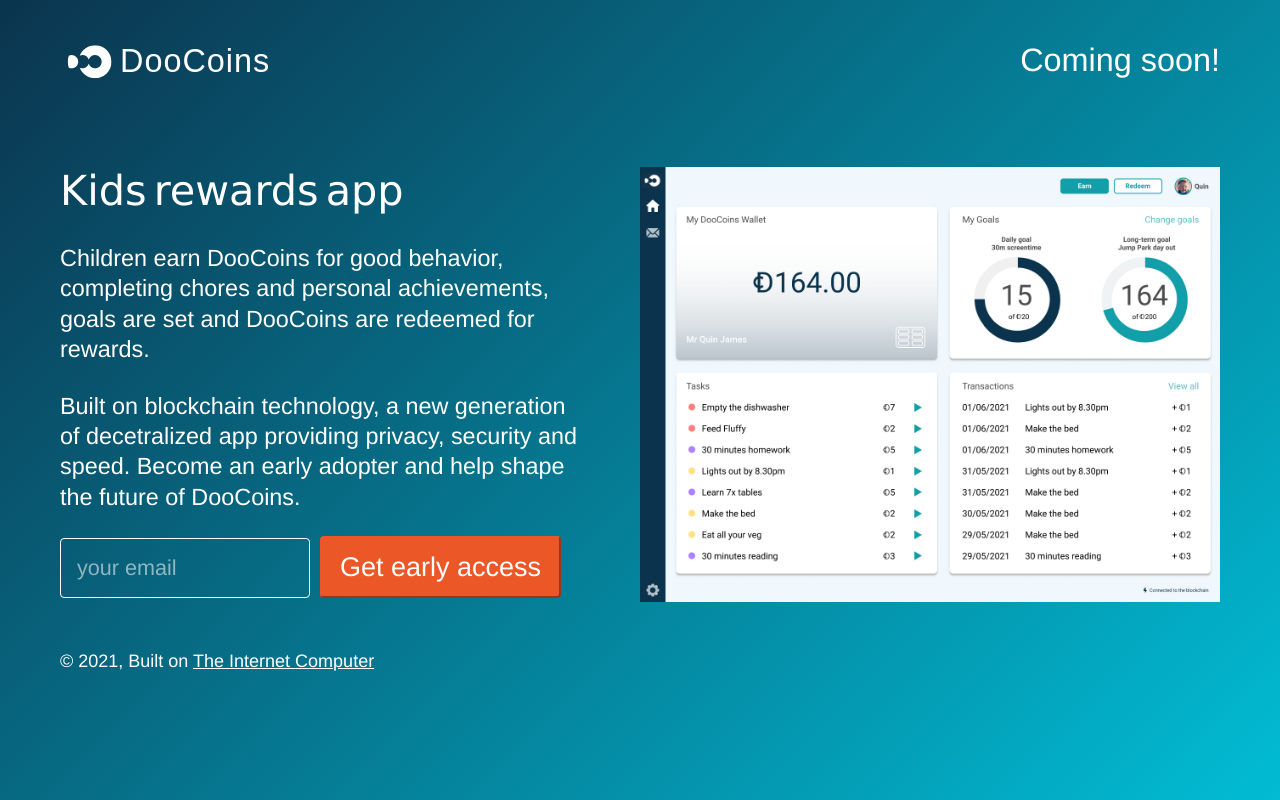
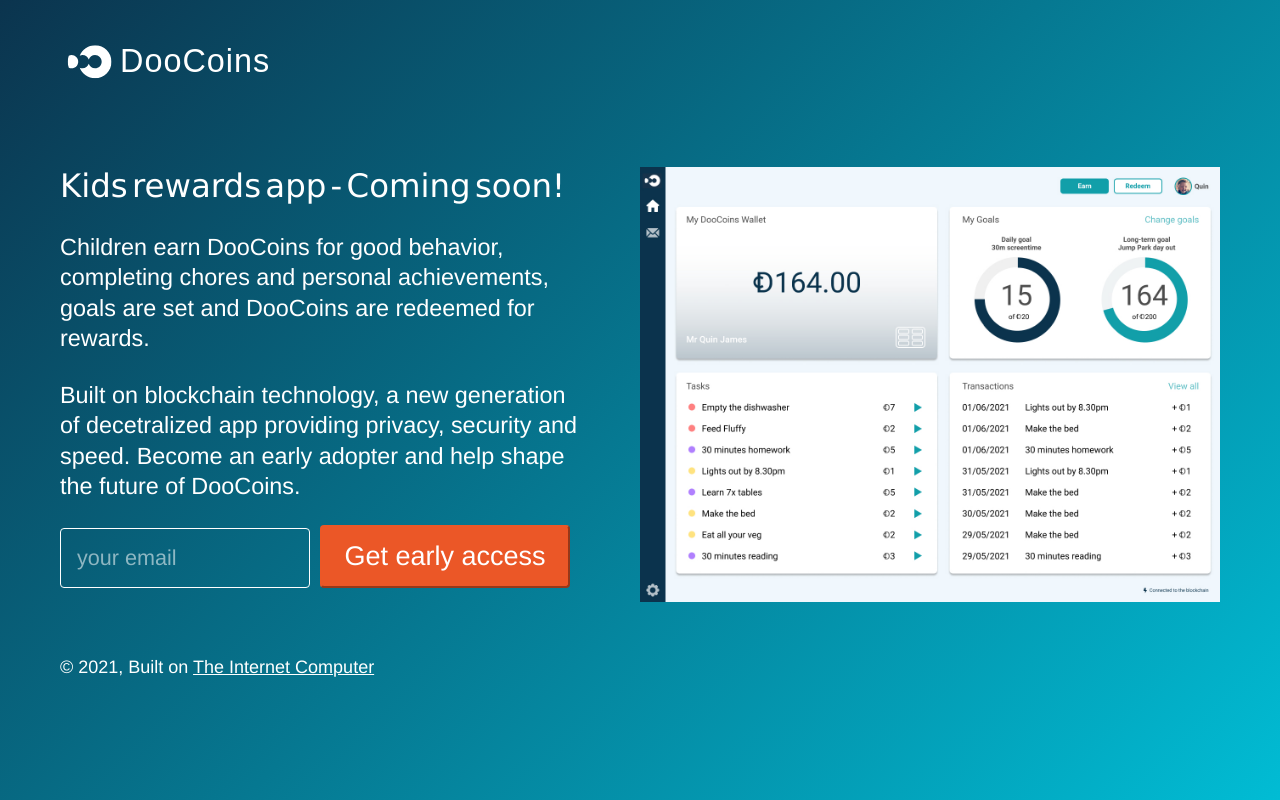
Before and after one commit to jakepeg/doo-coins-landing, a Gatsby site: page / in a window 1280 px wide. Built offline with nearby package versions, Linux system fonts and the light colour scheme; Gatsby itself is replaced by a stand-in of ours.

Commit message:
mobile tweaks

```diff
--- a/src/components/header.js
+++ b/src/components/header.js
@@ -22,7 +22,7 @@
           color="white"
           className="cta"
         /> */}
-        <div className="soon">Coming soon!</div>
+        {/* <div className="soon">Coming soon!</div> */}
       </div>
 
   </header>
--- a/src/components/hero.css
+++ b/src/components/hero.css
@@ -36,6 +36,7 @@
   background-color: #eb5727;
   border-color: #eb5727;
   margin-top: -7px;
+  width: 250px;
 }
 
 .input-early-access {
@@ -52,6 +53,7 @@
   outline: 0px;
   background-color: transparent;
   margin-right: 10px;
+  margin-bottom: 20px;
 }
 
 /* for phones only */
--- a/src/components/hero.js
+++ b/src/components/hero.js
@@ -8,7 +8,7 @@
     <div className="hero-section">
       <div className="hero-copy">
         <h1>
-          Kids rewards app
+          Kids rewards app - Coming soon!
         </h1>
         <p className="value-prop">
         Children earn DooCoins for good behavior, completing chores and personal achievements, goals are set and DooCoins are redeemed for rewards.
--- a/src/components/layout.css
+++ b/src/components/layout.css
@@ -71,10 +71,10 @@
 dfn {
   font-style: italic;
 }
-h1 {
-  font-size: 2em;
+/* h1 {
+  font-size: 1.8em;
   margin: 0.67em 0;
-}
+} */
 mark {
   background-color: #ff0;
   color: #000;
@@ -263,7 +263,7 @@
   font-family: Verdana, Geneva, sans-serif;
   font-weight: 400;
   text-rendering: optimizeLegibility;
-  font-size: 2.3rem;
+  font-size: 1.8rem;
   line-height: 1.2;
   word-spacing: -6px;
 }
@@ -657,7 +657,7 @@
 /* for-tablet-portrait-up */
 @media (min-width: 600px) {
   h1 {
-    font-size: 2rem;
+    font-size: 1.8rem;
   }
   h2 {
     font-size: 1.7rem;
@@ -667,7 +667,7 @@
 /* for-tablet-landscape-up */
 @media (min-width: 900px) {
   h1 {
-    font-size: 2.3rem;
+    font-size: 1.8rem;
   }
   h2 {
     font-size: 2rem;
--- a/src/pages/index.js
+++ b/src/pages/index.js
@@ -1,5 +1,4 @@
 import * as React from "react"
-import { Link } from "gatsby"
 import Hero from '../components/hero';
 
 import Layout from "../components/layout"
```
